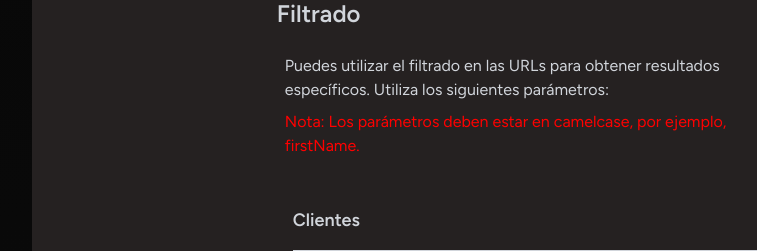
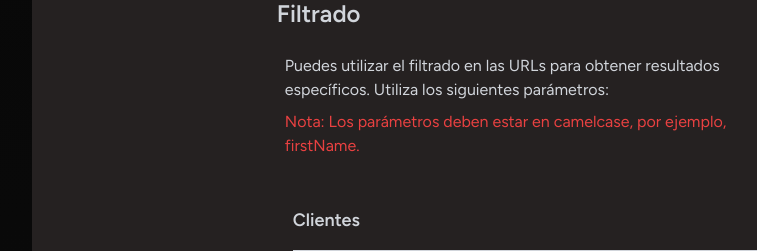
Before and after one commit to T-zemmari/market_store_api, a Laravel app: page /documentacion_api in a window 1280 px wide. Shown: the part 2603-2854 px from the top of the page, without its empty margins (224-981 px from the left). Run offline with Laravel 10, Linux system fonts and the light colour scheme; style sheets or scripts are compiled from the project's sources.

Commit message:
Documentacion

```diff
--- a/resources/views/documentacion.blade.php
+++ b/resources/views/documentacion.blade.php
@@ -568,7 +568,7 @@
                 <p class="p-2 text-gray-300">Puedes utilizar el filtrado en las URLs para obtener resultados
                     específicos. Utiliza
                     los siguientes parámetros:</p>
-                <p class="px-2 mb-8 text-gray-300" style="color:red">Nota: Los parámetros deben estar en camelcase,
+                <p class="px-2 mb-8 text-gray-300" style="color:rgb(233, 65, 65)">Nota: Los parámetros deben estar en camelcase,
                     por ejemplo,
                     firstName.</p>
 
@@ -1158,7 +1158,7 @@
                     Para modificar los datos de un cliente, debe enviar una solicitud HTTP <b>PUT</b> al endpoint
                     correspondiente con los datos actualizados del cliente, incluyendo el ID del cliente.</br>
                     Utilice el método <b>PUT</b>.</br>
-                    <small style="color: red">DEBE PROPORCIONAR TODOS LOS CAMPOS REQUERIDOS.</small>
+                    <small style="color:rgb(233, 65, 65)">DEBE PROPORCIONAR TODOS LOS CAMPOS REQUERIDOS.</small>
                 </p>
 
                 <div class="w-full">
```
